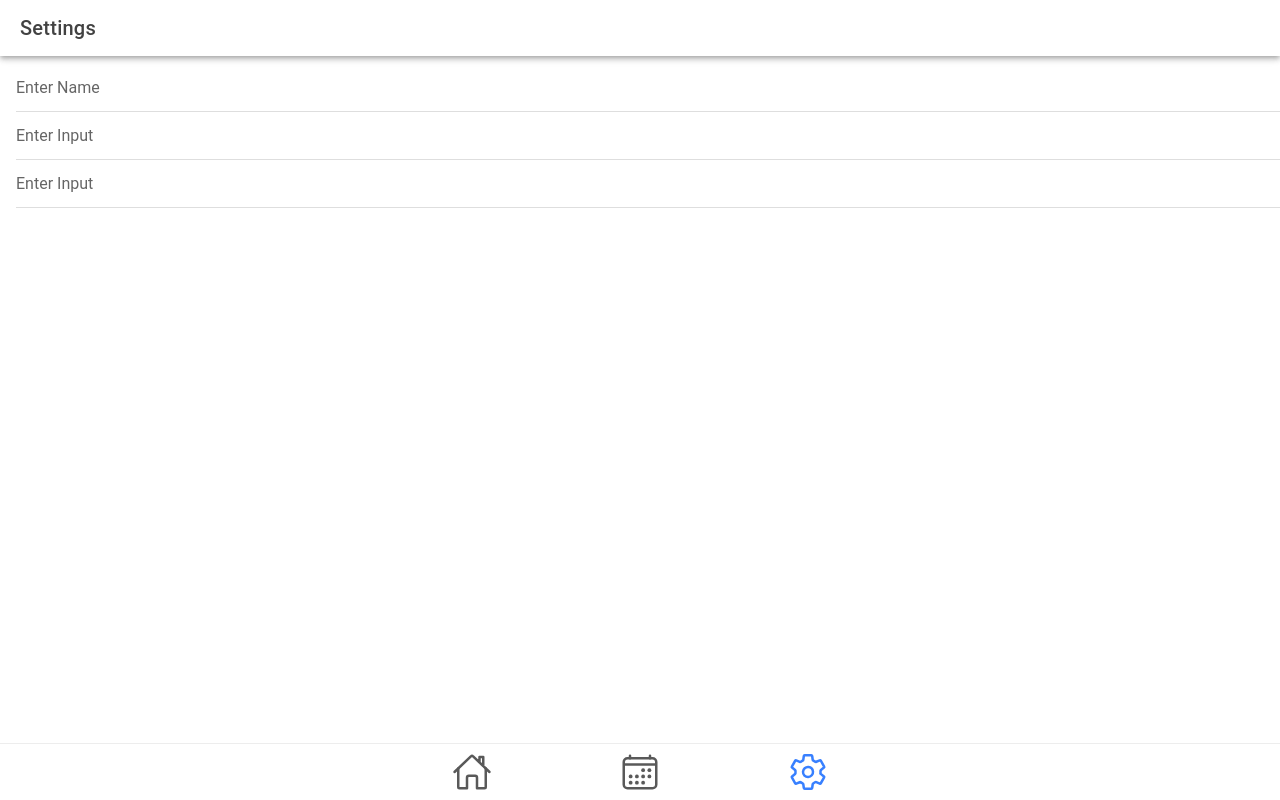
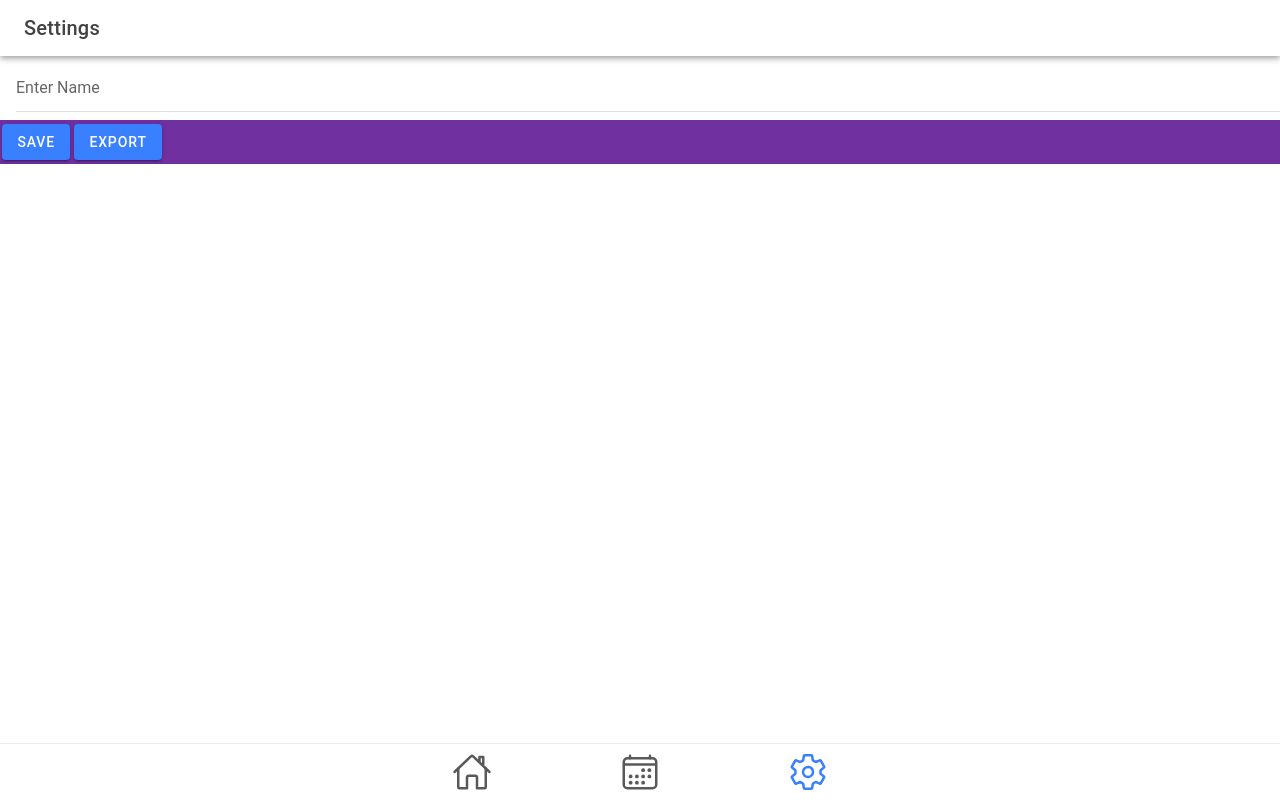
Before and after one commit to Healthy-Habits-project/healthyWatch, a React (Vite) app: page /tab3 in a window 1280 px wide. Built offline with nearby package versions, Linux system fonts and the light colour scheme.

Commit message:
Settings save & export button

```diff
--- a/src/pages/Tab3.tsx
+++ b/src/pages/Tab3.tsx
@@ -1,4 +1,4 @@
-import { IonContent, IonHeader, IonPage, IonTitle, IonToolbar, IonInput, IonItem, IonList } from '@ionic/react';
+import { IonContent, IonHeader, IonGrid, IonRow, IonButton, IonButtons, IonBackButton, IonPage, IonTitle, IonToolbar, IonInput, IonItem, IonList } from '@ionic/react';
 import ExploreContainer from '../components/ExploreContainer';
 import './Tab3.css';
 
@@ -7,6 +7,9 @@ const Tab3: React.FC = () => {
     <IonPage>
       <IonHeader>
         <IonToolbar>
+          <IonButtons slot="start">
+            <IonBackButton/>
+          </IonButtons>
           <IonTitle>Settings</IonTitle>
         </IonToolbar>
       </IonHeader>
@@ -15,12 +18,12 @@ const Tab3: React.FC = () => {
           <IonItem>
             <IonInput placeholder="Enter Name"></IonInput>
           </IonItem>
-          <IonItem>
-            <IonInput placeholder="Enter Input"></IonInput>
-          </IonItem>
-          <IonItem>
-            <IonInput placeholder="Enter Input"></IonInput>
-          </IonItem>
+          <IonGrid>
+            <IonRow>
+              <IonButton>Save</IonButton>
+              <IonButton>Export</IonButton>
+            </IonRow>
+          </IonGrid>
         </IonList>
       </IonContent>
     </IonPage>
```
